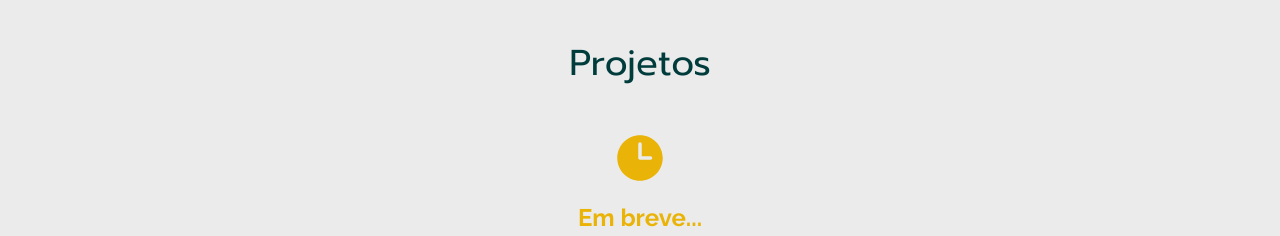
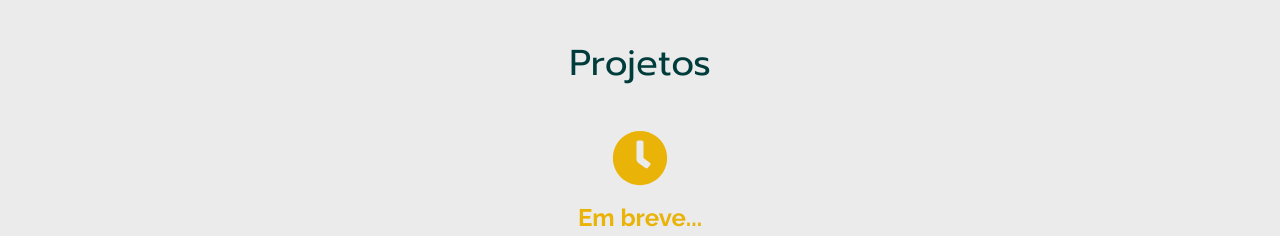
Before and after one commit to hpedrobs/portfolio-frontend, a React (Vite) app in the folder frontend/: page / in a window 1280 px wide. Shown: the part 2660-2896 px from the top of the page. Built offline with nearby package versions, Linux system fonts and the light colour scheme.

Commit message:
Mudar ícone Clock

```diff
--- a/frontend/src/components/Project.tsx
+++ b/frontend/src/components/Project.tsx
@@ -1,5 +1,5 @@
 import '../assets/project.css'
-import { ClockIcon } from '@heroicons/react/24/solid'
+import { FaClock } from "react-icons/fa"
 
 function Project() {
     return (
@@ -7,7 +7,7 @@ function Project() {
             <h2 className="h2 mb-10">Projetos</h2>
             <div className="flex items-center justify-center">
                 <div className="text-center">
-                    <ClockIcon className="h-14 w-14 text-yellow-500 mx-auto mb-4" />
+                    <FaClock className="h-14 w-14 text-yellow-500 mx-auto mb-4" />
                     <h1 className="text-2xl font-bold text-yellow-500">Em breve...</h1>
                 </div>
             </div>
```
